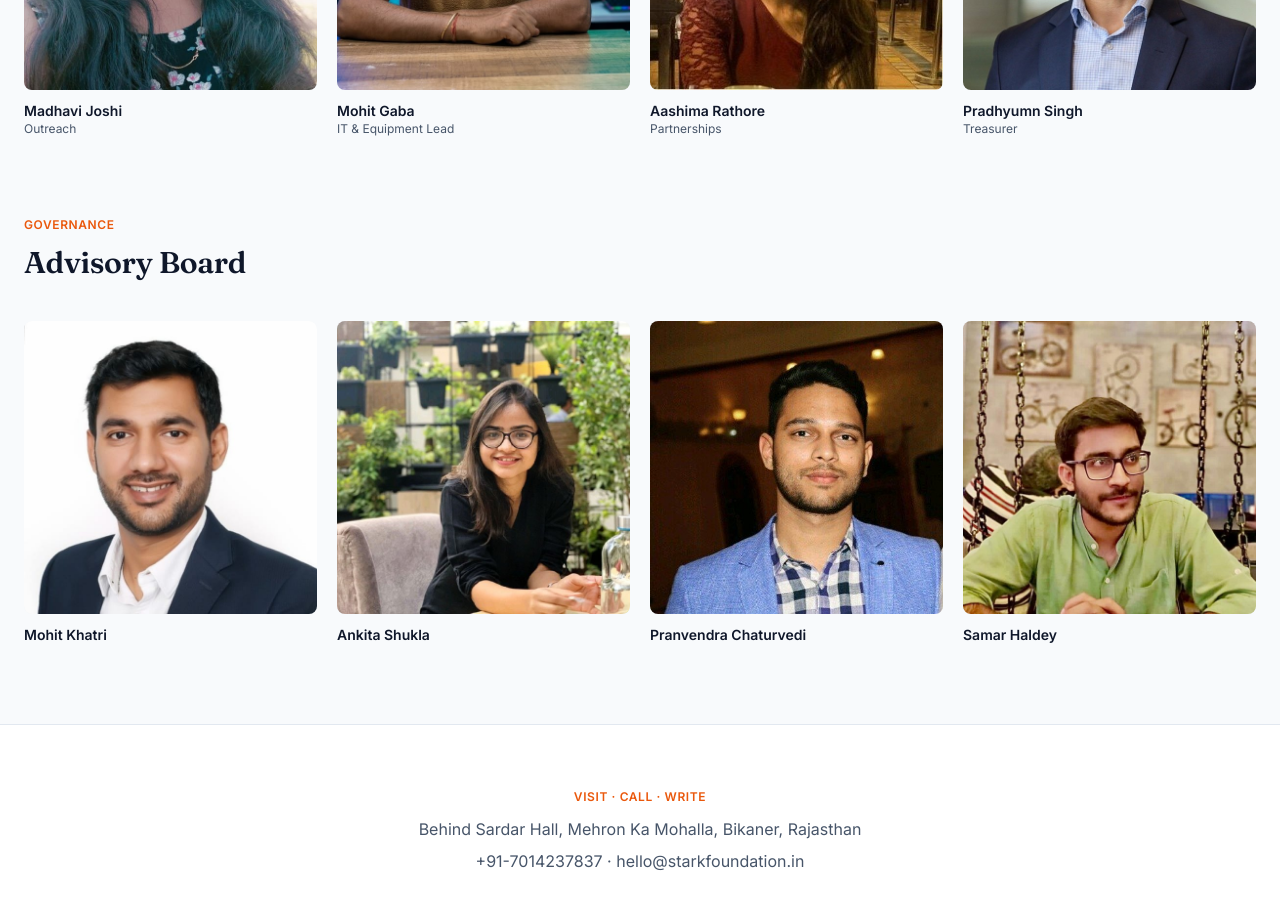
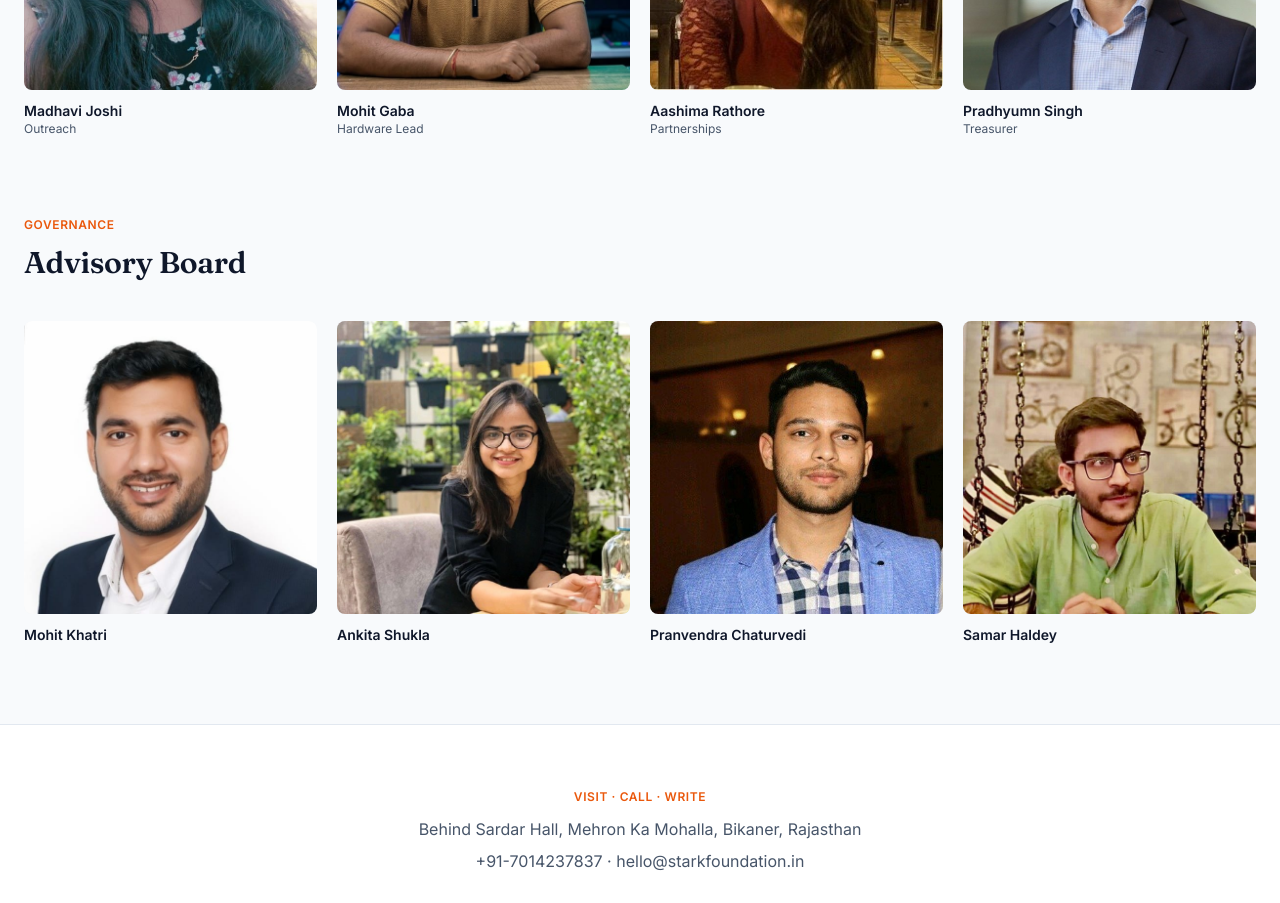
Before and after one commit to shekhawat2407/stark-foundation-website, a Next.js app in the folder stark-landing/: page /about-us in a window 1280 px wide. Shown: the part 2620-3523 px from the top of the page. Built offline with nearby package versions, Linux system fonts and the light colour scheme.

Commit message:
tweak: Mohit Gaba role to Hardware Lead, refresh photo

```diff
--- a/stark-landing/app/about-us/page.tsx
+++ b/stark-landing/app/about-us/page.tsx
@@ -68,7 +68,7 @@ const team: Person[] = [
   { name: 'Ishu Solanki', role: 'Operations Coordinator', photo: '/images/team/ishu-solanki.jpg' },
   { name: 'Radhika Meena', role: 'Trainer', photo: '/images/team/radhika-meena.jpg' },
   { name: 'Madhavi Joshi', role: 'Outreach', photo: '/images/team/madhavi-joshi.jpg' },
-  { name: 'Mohit Gaba', role: 'IT & Equipment Lead', photo: '/images/team/mohit-gaba.jpg' },
+  { name: 'Mohit Gaba', role: 'Hardware Lead', photo: '/images/team/mohit-gaba.jpg' },
   { name: 'Aashima Rathore', role: 'Partnerships', photo: '/images/team/aashima-rathore.jpg' },
   { name: 'Pradhyumn Singh', role: 'Treasurer', photo: '/images/team/pradhyumn-singh.jpg' },
 ]
```
Also changed, not shown: stark-landing/public/images/team/mohit-gaba.jpg.
